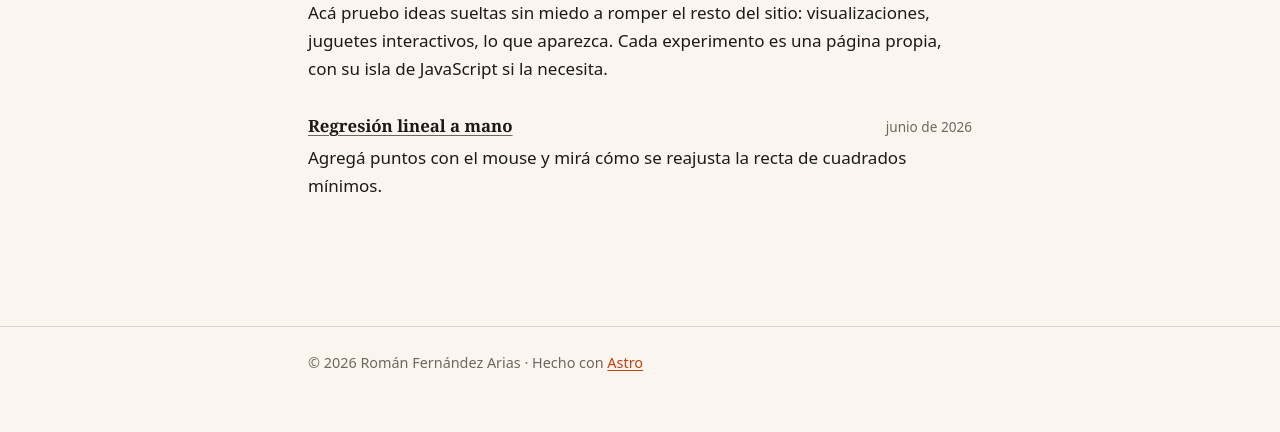
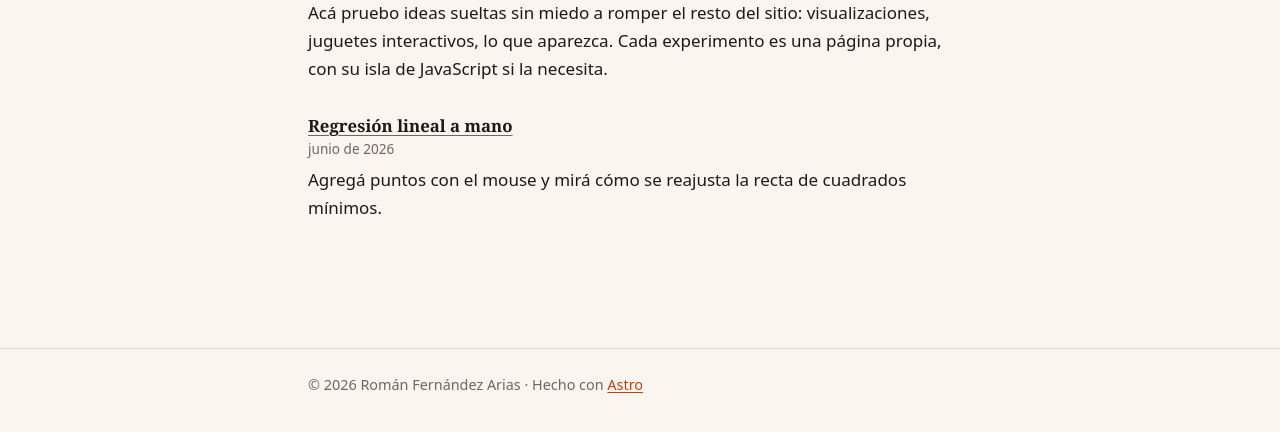
Before and after one commit to Acigami/Acigami.github.io, an Astro site: page /sandbox in a window 1280 px wide. Shown: the part 190-622 px from the top of the page. Built offline with nearby package versions, Linux system fonts and the light colour scheme; Astro itself is replaced by a stand-in of ours.

Commit message:
Meta de las filas siempre debajo del título

```diff
--- a/src/components/TarjetaProyecto.astro
+++ b/src/components/TarjetaProyecto.astro
@@ -12,7 +12,6 @@ const fechaLegible = formatearFecha(fecha);
 ---
 
 <article class="fila">
-  <div class="fila-encabezado">
   <h3>
     <a href={`/proyectos/${proyecto.id}/`}>{titulo}</a>
     {borrador && <span class="insignia-borrador">borrador</span>}
@@ -20,6 +19,5 @@ const fechaLegible = formatearFecha(fecha);
   <p class="meta">
     {fechaLegible}{etiquetas.length > 0 && ` · ${etiquetas.join(', ')}`}
   </p>
-  </div>
   <p>{descripcion}</p>
 </article>
--- a/src/pages/sandbox/index.astro
+++ b/src/pages/sandbox/index.astro
@@ -26,12 +26,10 @@ const experimentos = [
     {
       experimentos.map((experimento) => (
         <article class="fila">
-          <div class="fila-encabezado">
-            <h3>
-              <a href={experimento.href}>{experimento.titulo}</a>
-            </h3>
-            <p class="meta">{experimento.fecha}</p>
-          </div>
+          <h3>
+            <a href={experimento.href}>{experimento.titulo}</a>
+          </h3>
+          <p class="meta">{experimento.fecha}</p>
           <p>{experimento.descripcion}</p>
         </article>
       ))
--- a/src/styles/global.css
+++ b/src/styles/global.css
@@ -122,14 +122,6 @@ blockquote {
   border-top: 1px solid var(--borde);
 }
 
-.fila-encabezado {
-  display: flex;
-  justify-content: space-between;
-  align-items: baseline;
-  gap: 0.25rem 1rem;
-  flex-wrap: wrap;
-}
-
 .fila h3 {
   margin: 0;
   font-size: 1.05rem;
@@ -153,7 +145,7 @@ blockquote {
 }
 
 .fila .meta {
-  margin: 0;
+  margin: 0.15rem 0 0;
   font-size: 0.85rem;
 }
 
```
Lines whose indentation alone changed are shown as unchanged.
